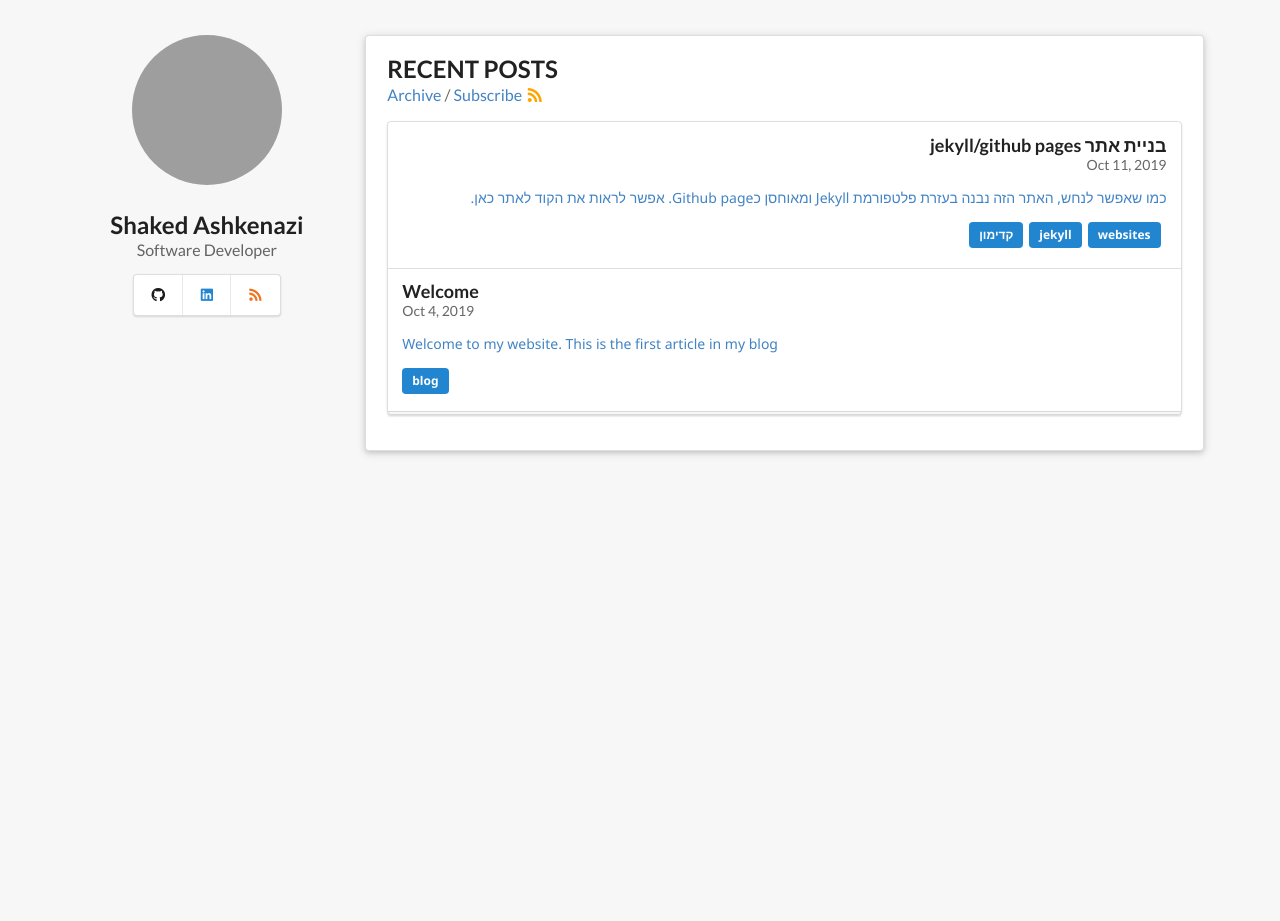
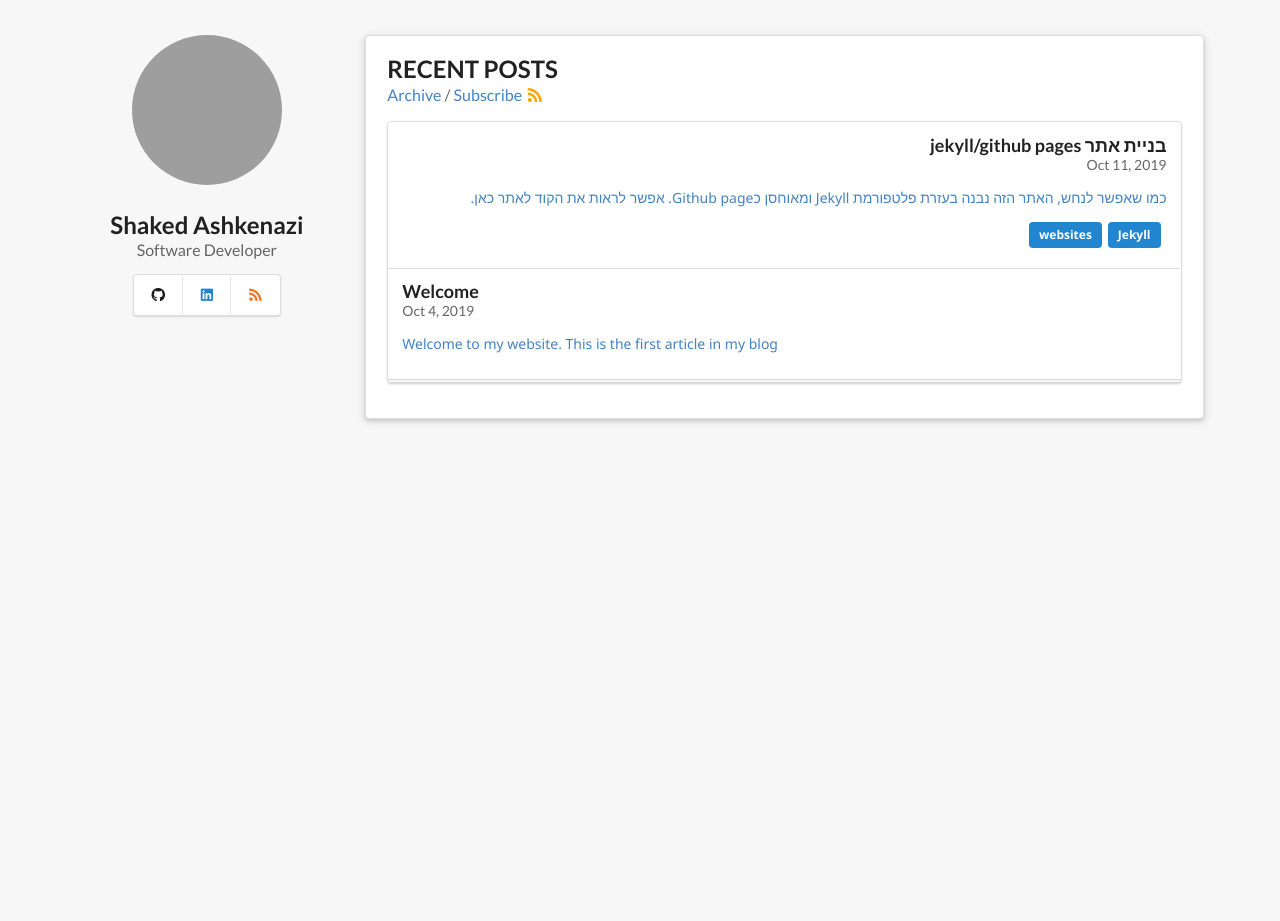
Before and after one commit to shaqash/shaqash.github.io.old, a Jekyll site: the page built from index.html, in a window 1280 px wide. Built offline with Jekyll 4.4.1, drawn with Linux system fonts in a browser that asks for light colours; nearby versions of some CDN libraries; grey boxes are pictures that could not be loaded.

Commit message:
Add hover highlight to recent posts

```diff
--- a/_posts/2019-11-11-Build-website.markdown
+++ b/_posts/2019-11-11-Build-website.markdown
@@ -1,5 +1,6 @@
 ---
 categories: [websites, jekyll, קדימון]
+tags: [Jekyll, websites]
 title: בניית אתר jekyll/github pages
 author: Shaked Ashkenazi
 date: 11/10/2019
--- a/_sass/styles.scss
+++ b/_sass/styles.scss
@@ -7,6 +7,10 @@
   // font-weight: 350;
 }
 
+.ui.segment.hover-gray:hover {
+  background-color: #f7f7f7 !important;
+}
+
 pre {
   text-align: left !important;
   direction: ltr !important;
--- a/assets/js/renderer.js
+++ b/assets/js/renderer.js
@@ -17,13 +17,12 @@
       </div>
     </div>
     <div class="extra content">
-      <div class="ui basic fluid button">
-        <a href="${item.url}"
-          class=""
-        >
-          Check it out!
-        </a>
-      </div>
+      <a
+        href="${item.url}"
+        class="ui basic fluid button"
+      >
+        Check it out!
+      </a>
     </div>
   </div>
   `
--- a/index.html
+++ b/index.html
@@ -18,7 +18,7 @@
 {%- assign date_format = "%b %-d, %Y" -%}
 <div class="ui stacked segments">
   {% for post in site.posts limit: 3 %}
-  <div class="ui segment" style="text-align: {{ post.align }}; direction: {{ post.direction }}">
+  <div class="ui segment hover-gray" style="text-align: {{ post.align }}; direction: {{ post.direction }}">
     <a href='{{ site.url }}{{ post.url }}' title='{{ post.title }}'>
       <div class="content">
         <h3 class="ui header">
@@ -29,7 +29,7 @@
         </h3>
         <p>{{ post.excerpt | strip_html | truncate: 200 }}</p>
         <div class="ui blue labels">
-          {%- for tag in post.categories -%}
+          {%- for tag in post.tags -%}
           <div class="ui label">
             {{tag}}
           </div>
```
Also changed, not shown: archive.html (+5 -2 lines).
